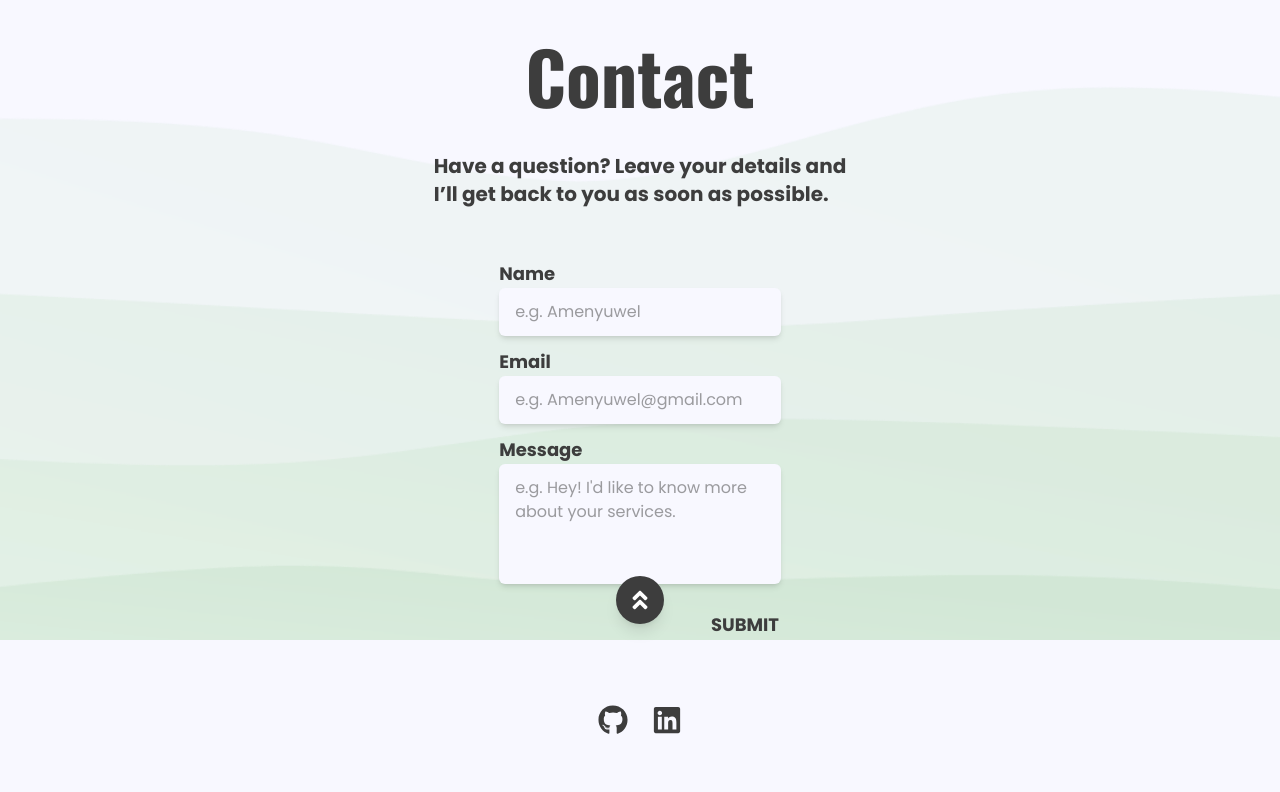
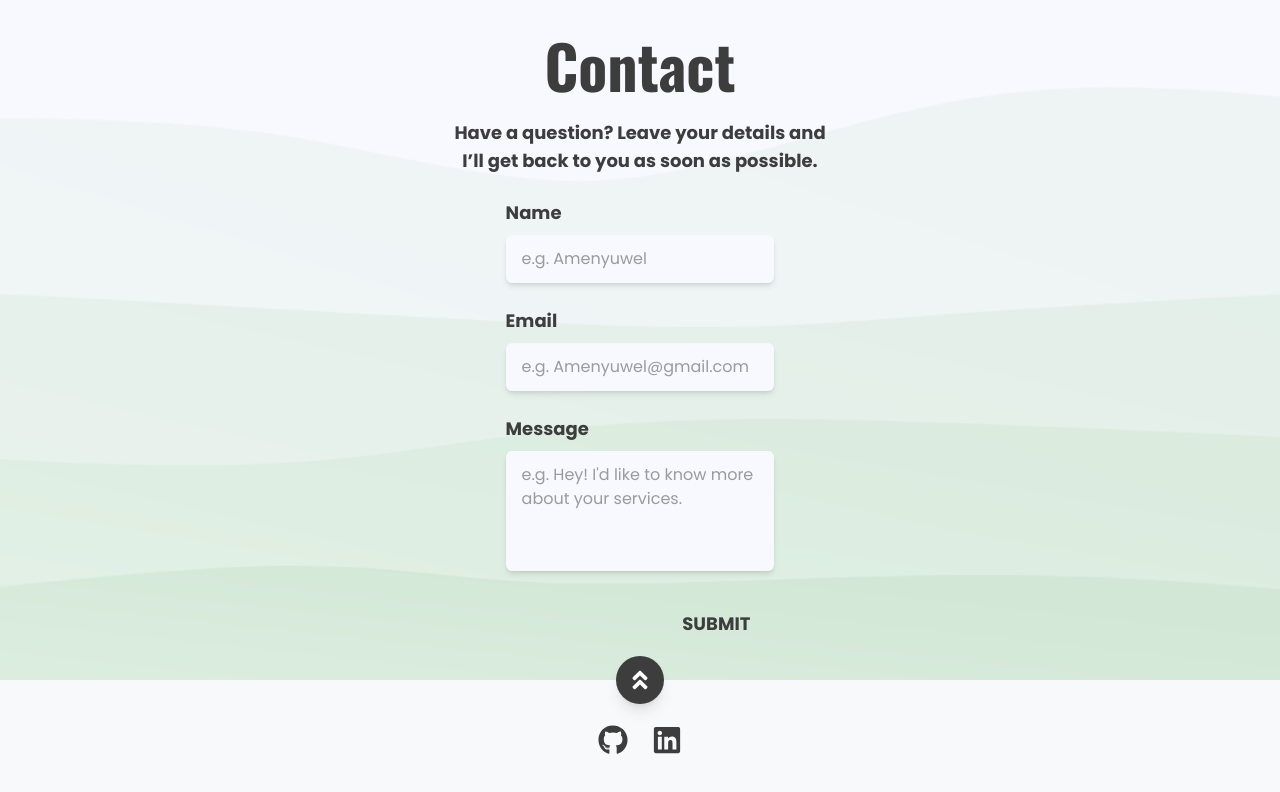
Before and after one commit to Amenyuwel/Ai-Refine, a Next.js app: page /contact in a window 1280 px wide. Shown: the top 792 px of the page. Built offline with nearby package versions, Linux system fonts and the light colour scheme.

Commit message:
Fixed padding

```diff
--- a/app/about/descAbout.js
+++ b/app/about/descAbout.js
@@ -1,6 +1,6 @@
 const description = (
     <>
-      Enhance your dataset effortlessly with our automated image augmentation tool. Instantly apply transformations like <em className="font-semibold italic">rotation</em>, <em className="font-semibold italic">flipping</em>, <em className="font-semibold italic">brightness adjustment</em>, and <em className="font-semibold italic">more</em> to improve model performance without manual effort. Perfect for AI training, object detection, and classification tasks.
+      Enhance your dataset effortlessly with our automated image augmentation tool. Instantly apply transformations like <em className="font-semibold italic">rotation</em>, <em className="font-semibold italic">flipping</em>, <em className="font-semibold italic">brightness adjustment</em>, and <em className="font-semibold italic">more</em> to improve model performance without manual effort. <br/> Perfect for AI training, object detection, and classification tasks.
     </>
   );
 
--- a/app/about/page.jsx
+++ b/app/about/page.jsx
@@ -5,23 +5,25 @@ const AboutPage = () => {
   const preventImageActions = (event) => {
     event.preventDefault();
   };
+
   return (
-    <main className="h-screen w-full bg-main flex items-center justify-center">
-      <section className="flex flex-row items-center gap-x-[250px] w-[80%]">
-        <article className="flex flex-col items-center w-[50%]">
-          <h1 className="text-main text-8xl text-left">
+    <main className="h-screen w-full bg-main flex items-center justify-center px-6">
+      <section className="flex flex-row items-center justify-between w-[80%]">
+        <article className="flex flex-col w-[50%]">
+          <h1 className="text-main text-6xl leading-tight">
             Quickly augment your images automatically
           </h1>
-          <p className="text-2xl text-main text-left mt-4">{description}</p>
+          <p className="text-2xl text-main mt-4">{description}</p>
         </article>
+
         <img
           src="/images/Mutant.png"
-          draggable="false" // Prevent dragging
-          onDragStart={preventImageActions} // Prevent dragging events
-          onContextMenu={preventImageActions} // Disable right-click on image
-          className="cursor-pointer transition-transform duration-300 ease-out hover:scale-105 h-[30%] w-[30%] object-contain"
+          draggable="false"
+          onDragStart={preventImageActions}
+          onContextMenu={preventImageActions}
+          className="cursor-pointer transition-transform duration-300 ease-out hover:scale-105 h-[40%] w-[40%] object-contain"
           alt="Mutant"
-        ></img>
+        />
       </section>
     </main>
   );
--- a/app/components/Footer.jsx
+++ b/app/components/Footer.jsx
@@ -3,7 +3,7 @@ import { FaGithub, FaLinkedin } from "react-icons/fa";
 
 const Footer = () => {
   return (
-    <div className="bg-main h-[200px] w-full flex items-center justify-center space-x-6 relative">
+    <div className="bg-[#F8F9FA] h-[120px] w-full flex items-center justify-center space-x-6 relative">
       {/* GitHub Icon */}
       <a
         href="https://github.com/Amenyuwel"
--- a/app/contact/page.jsx
+++ b/app/contact/page.jsx
@@ -4,21 +4,20 @@ import { FaAngleDoubleUp } from "react-icons/fa";
 
 const ContactPage = ({ scrollToHome }) => {
   return (
-    <main className="h-screen w-full bg-third flex flex-col items-center justify-center relative font-sans">
+    <main className="min-h-screen w-full bg-third flex flex-col items-center justify-center relative font-sans">
       {/* Contact Form Section */}
-      <section className="h-[80%] w-[40%] flex flex-col justify-center items-center text-center space-y-3">
+      <section className="h-[80%] w-[40%] flex flex-col justify-center items-center text-center flex-grow space-y-6 p-8">
         {/* Intro Text */}
-        <div className="w-full text-left justify-center flex items-center flex-col">
-          <h1 className="text-main text-7xl font-bold mb-10 mt-10">Contact</h1>
-          <p className="text-main text-xl font-semibold">
-            Have a question? Leave your details and <br /> I’ll get back to you
-            as soon as possible.
+        <div className="w-full flex flex-col items-center text-center">
+          <h1 className="text-main text-6xl font-bold mb-6">Contact</h1>
+          <p className="text-main text-lg font-semibold">
+            Have a question? Leave your details and <br /> I’ll get back to you as soon as possible.
           </p>
         </div>
 
         {/* Name Field */}
-        <div className="w-[55%] text-left pt-10">
-          <label className="block text-main text-lg font-semibold">Name</label>
+        <div className="w-[60%] text-left">
+          <label className="block text-main text-lg font-semibold mb-2">Name</label>
           <input
             type="text"
             placeholder="e.g. Amenyuwel"
@@ -27,20 +26,18 @@ const ContactPage = ({ scrollToHome }) => {
         </div>
 
         {/* Email Field */}
-        <div className="w-[55%] text-left">
-          <label className="block text-main text-lg font-semibold">Email</label>
+        <div className="w-[60%] text-left">
+          <label className="block text-main text-lg font-semibold mb-2">Email</label>
           <input
             type="email"
             placeholder="e.g. Amenyuwel@gmail.com"
-            className="w-full py-3 bg-main px-4 shadow-md rounded-md focus:outline-none focus:ring-2 focus:ring-[#008CFF]"
+            className="w-full py-3 px-4 bg-main shadow-md rounded-md focus:outline-none focus:ring-2 focus:ring-[#008CFF]"
           />
         </div>
 
         {/* Message Field */}
-        <div className="w-[55%] text-left">
-          <label className="block text-main text-lg font-semibold">
-            Message
-          </label>
+        <div className="w-[60%] text-left">
+          <label className="block text-main text-lg font-semibold mb-2">Message</label>
           <textarea
             placeholder="e.g. Hey! I'd like to know more about your services."
             rows="4"
@@ -48,21 +45,20 @@ const ContactPage = ({ scrollToHome }) => {
           ></textarea>
         </div>
 
-        <button className="text-lg ml-[41%] px-6 py-2 bg-transparent text-[#3D3D3D] rounded-md cursor-pointer relative overflow-hidden font-sans group font-semibold">
-          {/* Animated Background */}
-          <span className="absolute inset-0 bg-main transform scale-y-0 origin-bottom transition-transform duration-150 ease-out group-hover:scale-y-100"></span>
-
-          {/* Text (kept above animation layer) */}
-          <span className="relative z-10 transition-colors duration-50 group-hover:text-[#008CFF]">
-            SUBMIT
-          </span>
-        </button>
+        {/* Submit Button (Aligned Right) */}
+        <div className="w-[60%] flex justify-end">
+          <button className="text-lg px-6 py-2 bg-transparent text-[#3D3D3D] rounded-md cursor-pointer relative overflow-hidden font-sans group font-semibold">
+            <span className="absolute inset-0 bg-main transform scale-y-0 origin-bottom transition-transform duration-150 ease-out group-hover:scale-y-100"></span>
+            <span className="relative z-10 transition-colors duration-50 group-hover:text-[#008CFF]">
+              SUBMIT
+            </span>
+          </button>
+        </div>
       </section>
 
-      {/* Fixed Scroll Button */}
-      {/* Scroll to Top Button - Positioned Above Footer */}
+      {/* Scroll to Top Button */}
       <button
-        className="group-hover:scale-y-100 hover:bg-[#008CFF] origin-bottom transition-colors duration-300 z-50 w-12 h-12 bg-[#3D3D3D] flex items-center justify-center rounded-full text-white text-2xl shadow-lg cursor-pointer hover-animate-updown absolute ease-out bottom-[11rem] left-1/2 transform -translate-x-1/2"
+        className="group-hover:scale-y-100 hover:bg-[#008CFF] origin-bottom transition-colors duration-300 z-50 w-12 h-12 bg-[#3D3D3D] flex items-center justify-center rounded-full text-white text-2xl shadow-lg cursor-pointer hover-animate-updown absolute ease-out bottom-[6rem] left-1/2 transform -translate-x-1/2"
         onClick={scrollToHome}
       >
         <FaAngleDoubleUp />
--- a/app/home/page.jsx
+++ b/app/home/page.jsx
@@ -23,6 +23,11 @@ const HomePage = () => {
     onDragEnter: () => setIsDragging(true),
     onDragLeave: () => setIsDragging(false),
   });
+
+
+  const preventImageActions = (event) => {
+    event.preventDefault();
+  };
 
   return (
     <main
@@ -60,6 +65,7 @@ const HomePage = () => {
           src="/images/pixel.png"
           alt="Pixel"
           draggable="false"
+          onContextMenu={preventImageActions}
           className="cursor-pointer h-full w-full object-contain transition-transform duration-300 ease-out hover:scale-105"
         />
         <h1 className="text-main text-left text-6xl font-bold text-gray-800 mt-4 leading-tight">
```
Also changed, not shown: app/showcase/page.jsx (+21 -34 lines).
